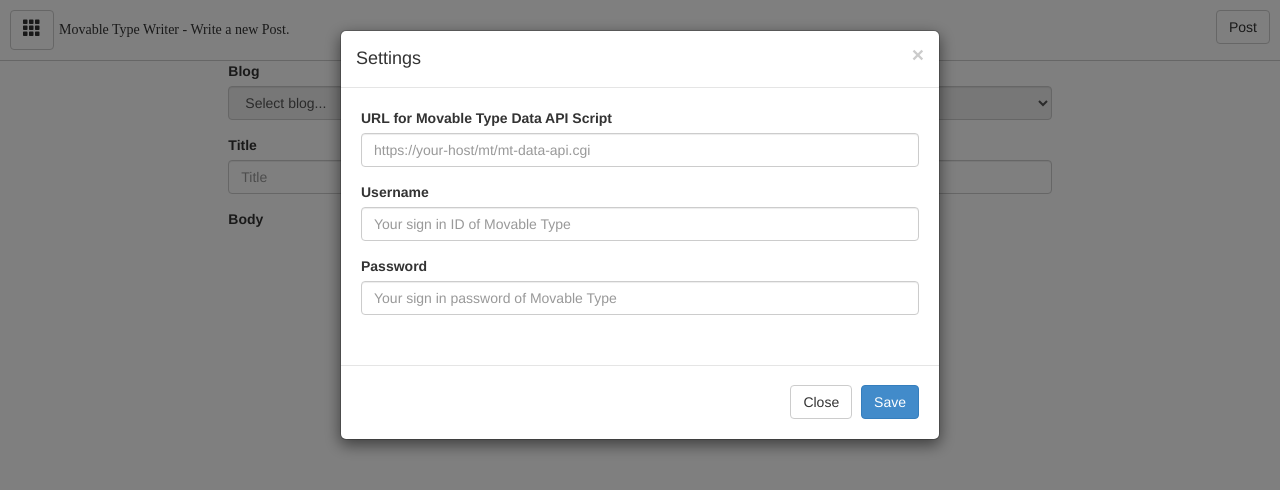
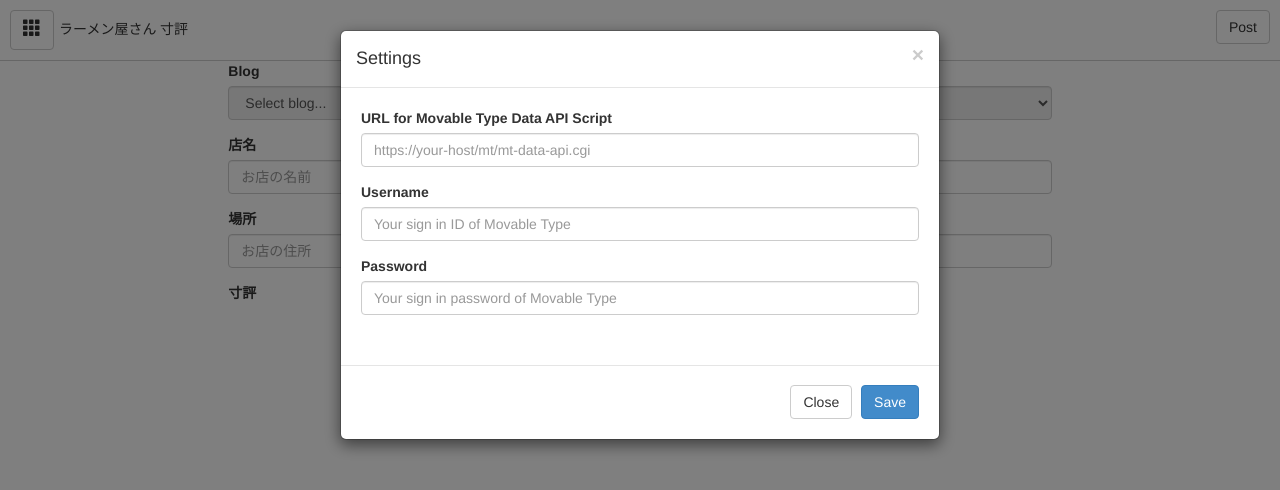
Before and after one commit to movabletype/MovableTypeWriter, a browser extension: page main.html in a window 1280 px wide. Drawn offline with Linux system fonts and the light colour scheme.

Commit message:
Add new example

```diff
--- a/main.html
+++ b/main.html
@@ -19,7 +19,7 @@
     <form id="post-form" name="post-form">
       <header class="global clearfix">
         <button type="button" id="button-setting" class="btn btn-default"><span class="glyphicon glyphicon-th"></span></button>
-        <h1>Movable Type Writer - Write a new Post.</h1>
+        <h1>ラーメン屋さん 寸評</h1>
         <button type="button" id="button-post" class="btn btn-default">Post</button>
       </header>
       <div class="col-md-8 col-md-offset-2">
@@ -31,11 +31,15 @@
           </select>
         </div>
         <div class="form-group">
-          <label for="entry-title">Title</label>
-          <input type="text" class="form-control" id="entry-title" name="title" placeholder="Title">
+          <label for="entry-title">店名</label>
+          <input type="text" class="form-control" id="entry-title" name="title" placeholder="お店の名前">
         </div>
         <div class="form-group">
-          <label for="entry-body">Body</label>
+          <label for="entry-place">場所</label>
+          <input type="text" class="form-control" id="entry-place" name="place" placeholder="お店の住所">
+        </div>
+        <div class="form-group">
+          <label for="entry-body">寸評</label>
           <div id="entry-body"></div>
         </div>
       </div>
```
